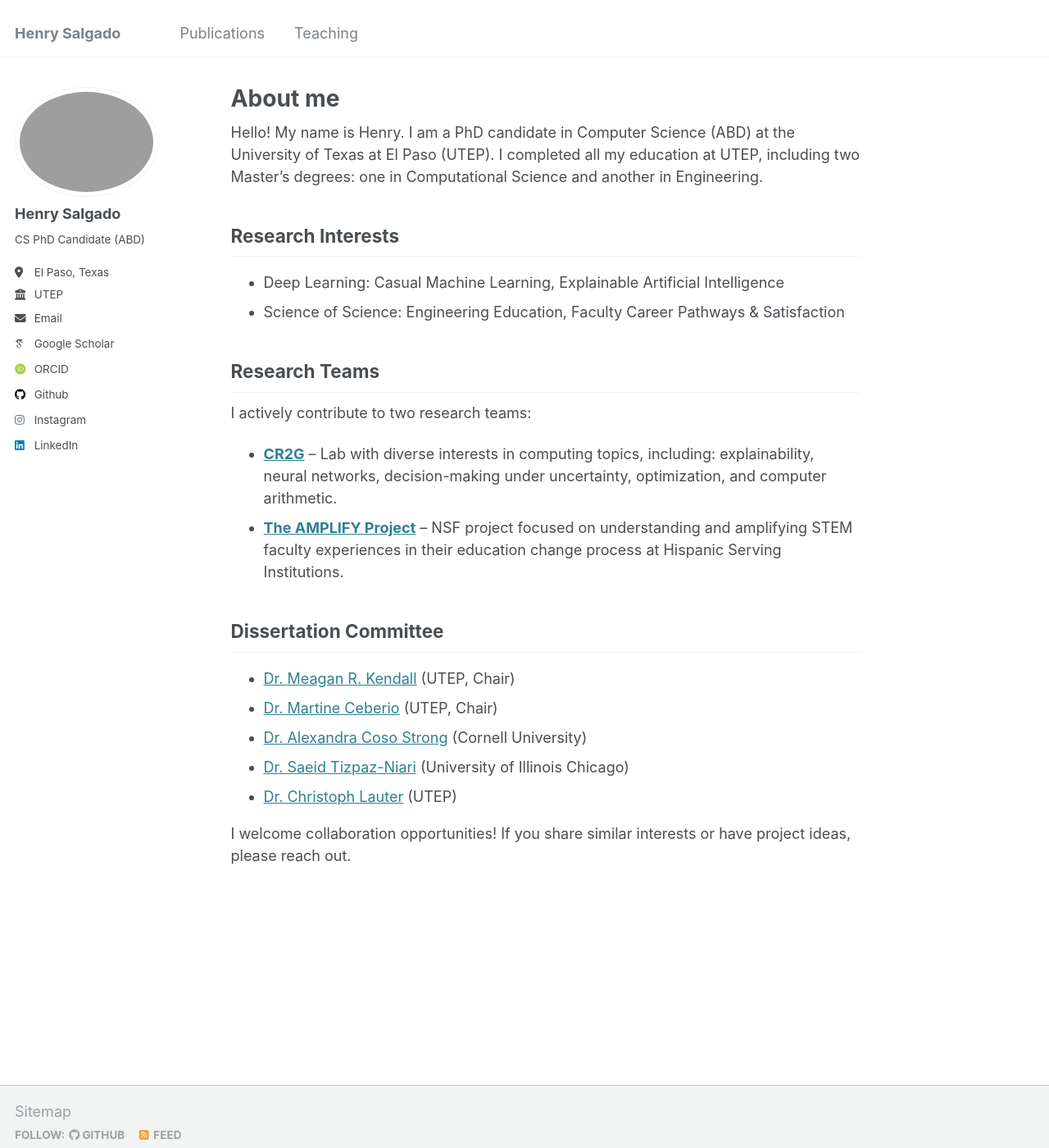
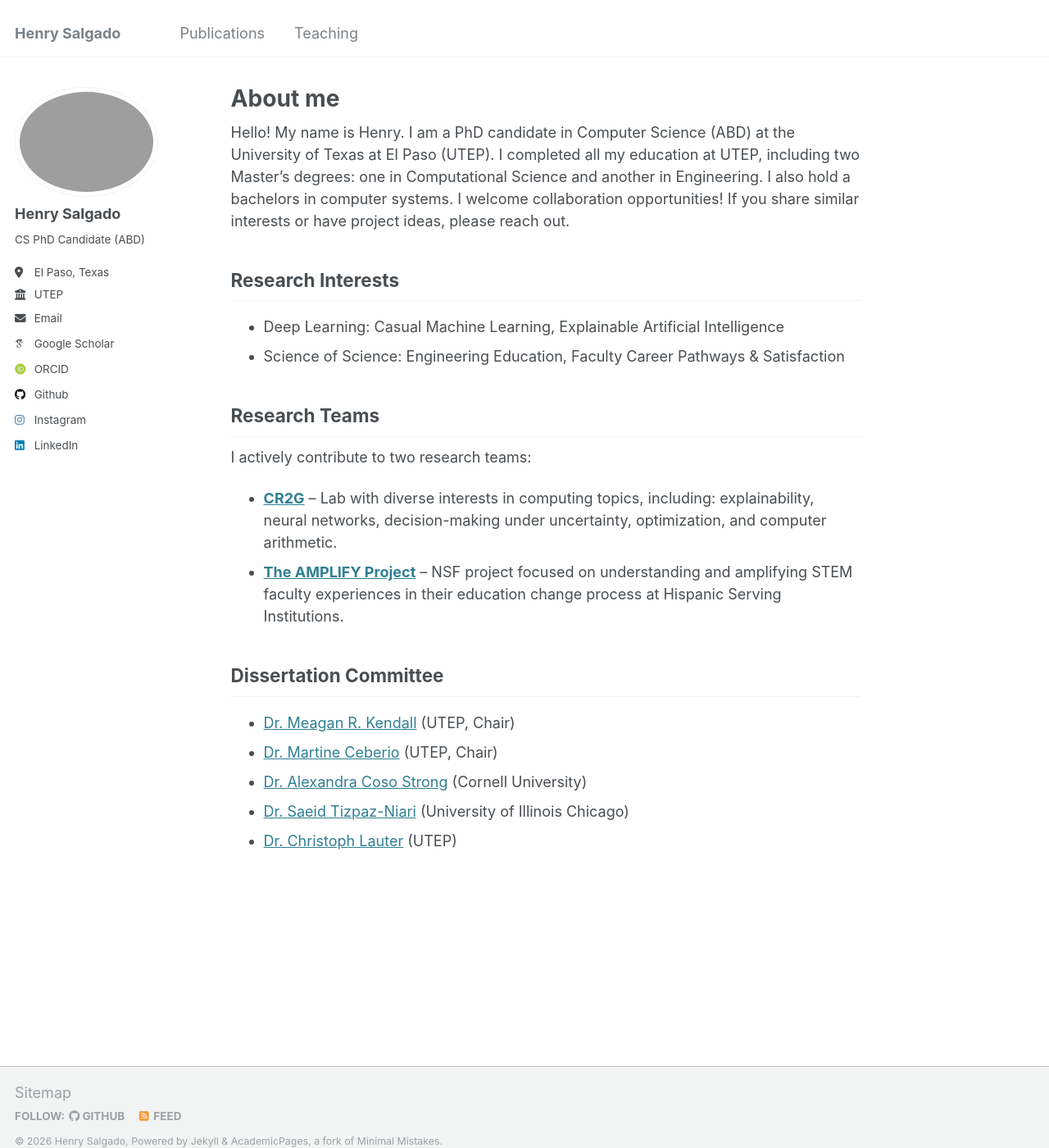
Before and after one commit to eigenhenry/eigenhenry.github.io, a Jekyll site: the page built from _pages/about.md, in a window 1280 px wide and 1400 px high. Shown: the whole window at 82% size. Built offline with Jekyll 4.4.1, drawn with Linux system fonts in a browser that asks for light colours; some web fonts are replaced; some of the changed lines change nothing that is shown.

Commit message:
Update about page with additional education details
Added information about bachelor's degree and collaboration opportunities.

```diff
--- a/_pages/about.md
+++ b/_pages/about.md
@@ -7,7 +7,8 @@
   - /about.html
 ---
 
-Hello! My name is Henry. I am a PhD candidate in Computer Science (ABD) at the University of Texas at El Paso (UTEP). I completed all my education at UTEP, including two Master's degrees: one in Computational Science and another in Engineering.
+Hello! My name is Henry. I am a PhD candidate in Computer Science (ABD) at the University of Texas at El Paso (UTEP). I completed all my education at UTEP, including two Master's degrees: one in Computational Science and another in Engineering. I also hold a bachelors in computer systems. I welcome collaboration opportunities! If you share similar interests or have project ideas, please reach out.
+
 ## Research Interests
 
 - Deep Learning: Casual Machine Learning, Explainable Artificial Intelligence
@@ -25,5 +26,3 @@
 * [Dr. Alexandra Coso Strong](https://www.engineering.cornell.edu/people/alexandra-coso-strong/) (Cornell University)
 * [Dr. Saeid Tizpaz-Niari](https://tizpaz.github.io/) (University of Illinois Chicago)
 * [Dr. Christoph Lauter](https://www.christoph-lauter.org/) (UTEP)
-
-I welcome collaboration opportunities! If you share similar interests or have project ideas, please reach out.
```
